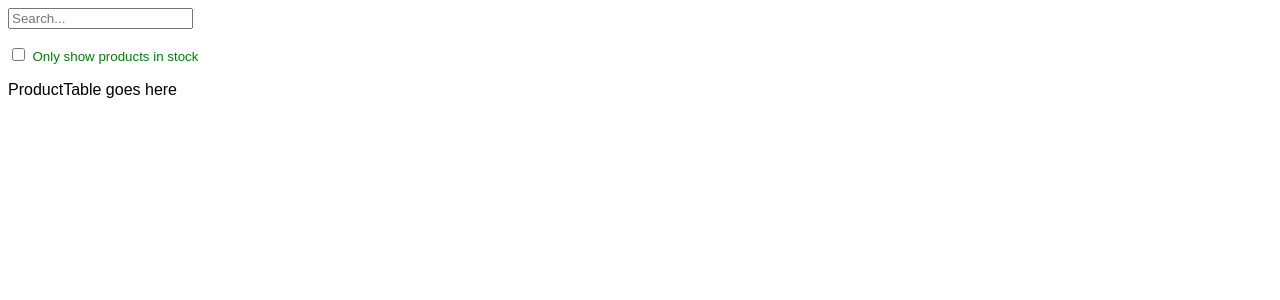
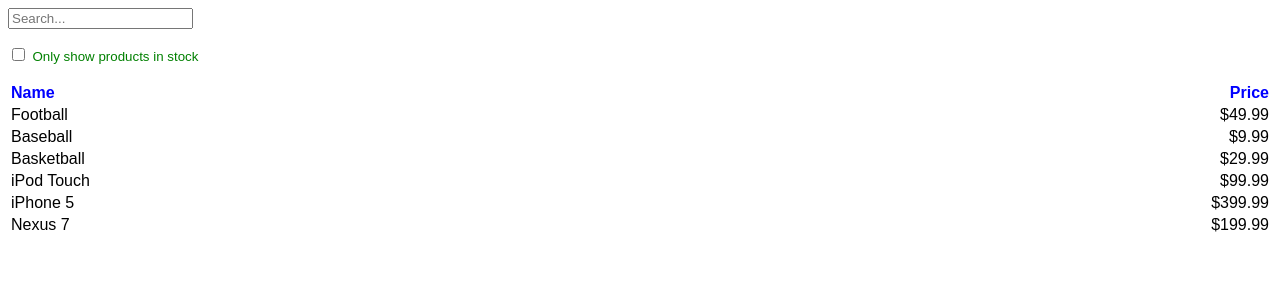
Before and after one commit to Amber-DiNenna/thinking-in-react, a React (Create React App) app: page / in a window 1280 px wide. Shown: the top 300 px of the page. Built offline with nearby package versions, Linux system fonts and the light colour scheme.

Commit message:
Define more components of the product table, including product row, listing the names and prices.

```diff
--- a/src/index.js
+++ b/src/index.js
@@ -1,5 +1,38 @@
 import React from 'react';
 import ReactDOM from 'react-dom';
+
+const ProductRow = props => {
+  const { product } = props;
+
+  return(
+    <tr>
+      <td>{product.name}</td><td align='right'>{product.price}</td>
+    </tr>
+  )
+}
+
+const ProductTable = props => {
+  const { products } = props;
+  const rows = [];
+
+  products.forEach(product => {
+    rows.push(<ProductRow product={product} key={product.name} />);
+  });
+
+  return (
+    <table width='100%'>
+      <thead>
+        <tr style={{ color: 'blue' }}>
+          <th align='left'>Name</th><th align='right'>Price</th>
+        </tr>
+
+      </thead>
+      <tbody>
+        {rows}
+      </tbody>
+    </table>
+  );
+};
 
 const SearchBar = () => {
   return (
@@ -13,8 +46,8 @@ const SearchBar = () => {
         </span>
       </p>
     </form>
-  )
-}
+  );
+};
 
 const FilterableProductTable = props => {
   const { products } = props;
@@ -22,7 +55,7 @@ const FilterableProductTable = props => {
   return (
     <div style={{ fontFamily: 'sans-serif' }}>
       <SearchBar />
-      ProductTable goes here
+      <ProductTable products={products} />
 
     </div>
   );
```
